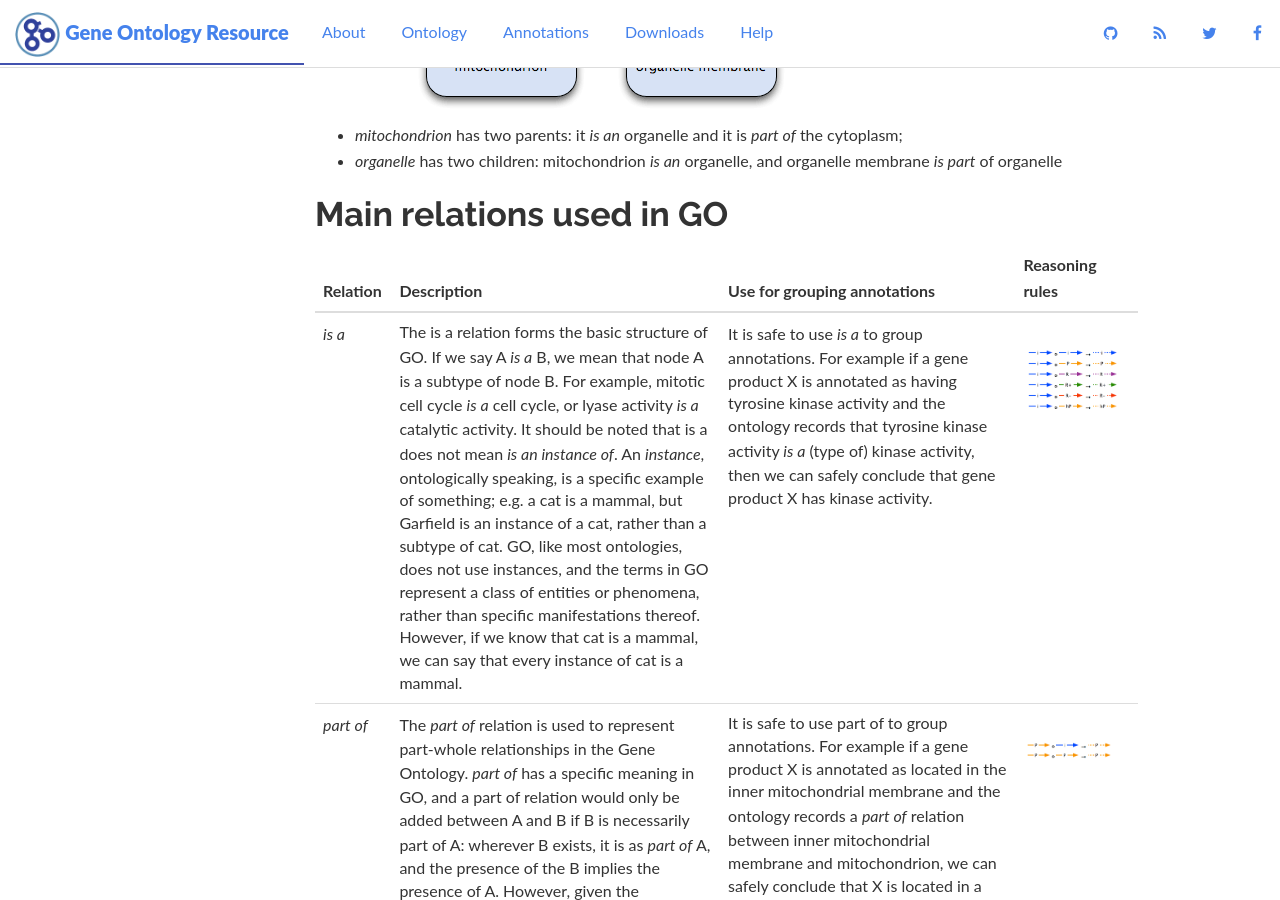
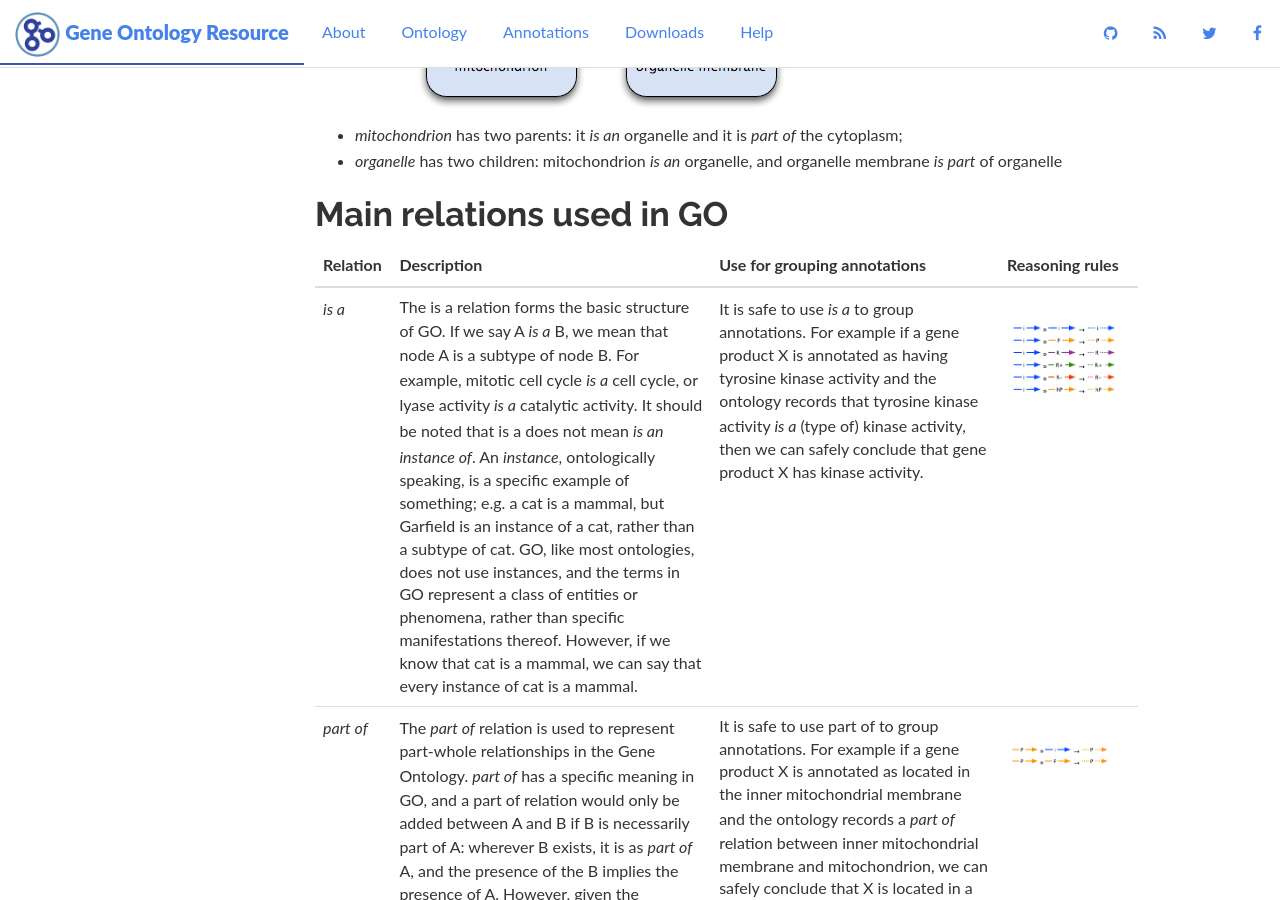
Before and after one commit to geneontology/geneontology.github.io, a Jekyll site: the page built from _docs/ontology-relations.md, in a window 1280 px wide and 900 px high, scrolled down 1648 px. Built offline with Jekyll 4.4.1, drawn with Linux system fonts in a browser that asks for light colours; nearby versions of some CDN libraries.

Commit message:
Update ontology-relations.md

```diff
--- a/_docs/ontology-relations.md
+++ b/_docs/ontology-relations.md
@@ -48,7 +48,7 @@
 
 | **Relation** | **Description** | **Use for grouping annotations** | **Reasoning rules** |
 |------------------|-------------|-------------|-------------|
-| *is a*  | The is a relation forms the basic structure of GO. If we say A *is a* B, we mean that node A is a subtype of node B. For example, mitotic cell cycle *is a* cell cycle, or lyase activity *is a* catalytic activity. It should be noted that is a does not mean *is an instance of*. An *instance*, ontologically speaking, is a specific example of something; e.g. a cat is a mammal, but Garfield is an instance of a cat, rather than a subtype of cat. GO, like most ontologies, does not use instances, and the terms in GO represent a class of entities or phenomena, rather than specific manifestations thereof. However, if we know that cat is a mammal, we can say that every instance of cat is a mammal. | It is safe to use *is a* to group annotations. For example if a gene product X is annotated as having tyrosine kinase activity and the ontology records that tyrosine kinase activity *is a* (type of) kinase activity, then we can safely conclude that gene product X has kinase activity.|  ![is-a](/assets/graffle-isa-inf.png){:width="800"} |
-| *part of* | The *part of* relation is used to represent part-whole relationships in the Gene Ontology. *part of* has a specific meaning in GO, and a part of relation would only be added between A and B if B is necessarily part of A: wherever B exists, it is as *part of* A, and the presence of the B implies the presence of A. However, given the occurrence of A, we cannot say for certain that B exists. | It is safe to use part of to group annotations. For example if a gene product X is annotated as located in the inner mitochondrial membrane and the ontology records a *part of* relation between inner mitochondrial membrane and mitochondrion, we can safely conclude that X is located in a mitochondrion.| ![part-of](/assets/graffle-partof-inf.png){:width="800"} |
-| *has part*  | The logical complement to the *part of* relation is *has part*, which represents a part-whole relationship from the perspective of the parent. As with *part of*, the GO relation *has part* is only used in cases where A always has B as a part, i.e. where A necessarily *has part* B. If A exists, B will always exist; however, if B exists, we cannot say for certain that A exists. i.e. all A have part B; some B part of A. | It is NOT correct to use *has part* for grouping annotations. For example, we might assert in the ontology that a receptor tyrosine kinase activity *has part* kinase activity. However it would not then be correct to group all annotations to kinase activity under receptor tyrosine kinase activity.  | ![has-part](/assets/graffle-haspart-inf.png){:width="800"} |
-| *regulates* | Another common relationship in the Gene Ontology is that where one process directly affects the manifestation of another process or quality, i.e. the former *regulates* the latter. The target of the regulation may be another process—for example, regulation of a pathway or an enzymatic reaction—or it may be a quality, such as cell size or pH. Analogously to *part of*, this relation is used specifically to mean * **necessarily** regulates*: if both A and B are present, B always regulates A, but A may not always be regulated by B. i.e. all B *regulate* A; some A *regulated by* B.  | Unlike *is a* and *part of*, grouping annotations to gene products grouped via *regulates* changes the relationship between the GO term and the gene product. If an annotation on gene product X records that it is involved in a process that regulates glycolysis, it would not be correct to conclude that X is involved in glycolysis. Nevertheless, some tools use *regulates* relations to group annotations. This can be useful for gene-set enrichment. The resulting gene sets include genes that are involved in processes that are causally related to the grouping term. | ![regulation](/assets/graffle-regn-inf.png){:width="800"} |
+| *is a*  | The is a relation forms the basic structure of GO. If we say A *is a* B, we mean that node A is a subtype of node B. For example, mitotic cell cycle *is a* cell cycle, or lyase activity *is a* catalytic activity. It should be noted that is a does not mean *is an instance of*. An *instance*, ontologically speaking, is a specific example of something; e.g. a cat is a mammal, but Garfield is an instance of a cat, rather than a subtype of cat. GO, like most ontologies, does not use instances, and the terms in GO represent a class of entities or phenomena, rather than specific manifestations thereof. However, if we know that cat is a mammal, we can say that every instance of cat is a mammal. | It is safe to use *is a* to group annotations. For example if a gene product X is annotated as having tyrosine kinase activity and the ontology records that tyrosine kinase activity *is a* (type of) kinase activity, then we can safely conclude that gene product X has kinase activity.|  ![is-a](/assets/graffle-isa-inf.png){:width="1200"} |
+| *part of* | The *part of* relation is used to represent part-whole relationships in the Gene Ontology. *part of* has a specific meaning in GO, and a part of relation would only be added between A and B if B is necessarily part of A: wherever B exists, it is as *part of* A, and the presence of the B implies the presence of A. However, given the occurrence of A, we cannot say for certain that B exists. | It is safe to use part of to group annotations. For example if a gene product X is annotated as located in the inner mitochondrial membrane and the ontology records a *part of* relation between inner mitochondrial membrane and mitochondrion, we can safely conclude that X is located in a mitochondrion.| ![part-of](/assets/graffle-partof-inf.png){:width="1200"} |
+| *has part*  | The logical complement to the *part of* relation is *has part*, which represents a part-whole relationship from the perspective of the parent. As with *part of*, the GO relation *has part* is only used in cases where A always has B as a part, i.e. where A necessarily *has part* B. If A exists, B will always exist; however, if B exists, we cannot say for certain that A exists. i.e. all A have part B; some B part of A. | It is NOT correct to use *has part* for grouping annotations. For example, we might assert in the ontology that a receptor tyrosine kinase activity *has part* kinase activity. However it would not then be correct to group all annotations to kinase activity under receptor tyrosine kinase activity.  | ![has-part](/assets/graffle-haspart-inf.png){:width="1200"} |
+| *regulates* | Another common relationship in the Gene Ontology is that where one process directly affects the manifestation of another process or quality, i.e. the former *regulates* the latter. The target of the regulation may be another process—for example, regulation of a pathway or an enzymatic reaction—or it may be a quality, such as cell size or pH. Analogously to *part of*, this relation is used specifically to mean * **necessarily** regulates*: if both A and B are present, B always regulates A, but A may not always be regulated by B. i.e. all B *regulate* A; some A *regulated by* B.  | Unlike *is a* and *part of*, grouping annotations to gene products grouped via *regulates* changes the relationship between the GO term and the gene product. If an annotation on gene product X records that it is involved in a process that regulates glycolysis, it would not be correct to conclude that X is involved in glycolysis. Nevertheless, some tools use *regulates* relations to group annotations. This can be useful for gene-set enrichment. The resulting gene sets include genes that are involved in processes that are causally related to the grouping term. | ![regulation](/assets/graffle-regn-inf.png){:width="1200"} |
```
